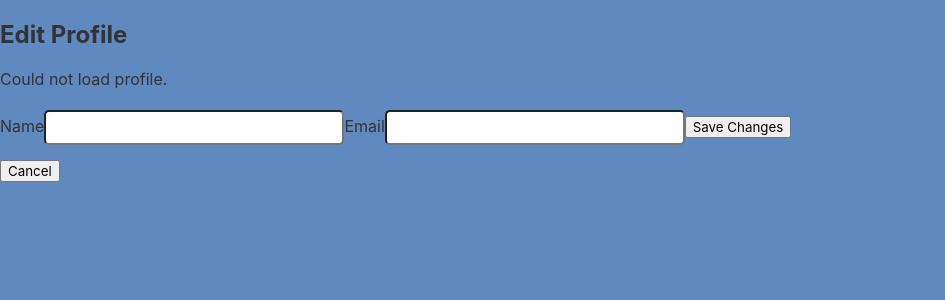
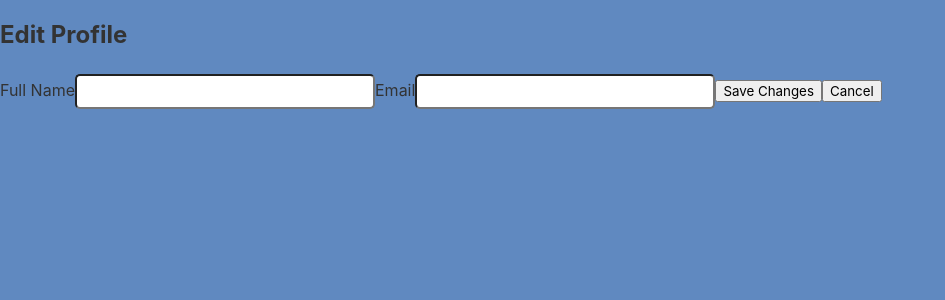
Before and after one commit to cyrussori/lost_and_found, a React (Vite) app in the folder lost_and_found/frontend/: page /edit-profile in a window 1280 px wide. Shown: the top 300 px of the page, without its empty margins (0-945 px from the left). Built offline with nearby package versions, Linux system fonts and the light colour scheme; no server answers.

Commit message:
Fixed the profile page.

```diff
--- a/lost_and_found/frontend/src/pages/EditProfile.jsx
+++ b/lost_and_found/frontend/src/pages/EditProfile.jsx
@@ -1,136 +1,84 @@
 import { useState, useEffect } from "react";
 import { useNavigate } from "react-router-dom";
+ import axios from "axios";
 
-export default function EditProfile({currentUser, setCurrentUser}) {
-  const [user, setUser] = useState(null);
-  const [form, setForm] = useState({
-    name: currentUser?.name || "",
-    email: currentUser?.email || ""
-  });
-
-  const [loading, setLoading] = useState(true);
+export default function EditProfile({ currentUser, setCurrentUser }) {
+  const [form, setForm] = useState({ name: "", email: "" });
   const [saving, setSaving] = useState(false);
   const [err, setErr] = useState(null);
 
   const nav = useNavigate();
 
-  // -------------------------
-  // Fetch current user
-  // -------------------------
+  // Load current user into the form
+  useEffect(() => {
+    if (currentUser) {
+      setForm({
+        name: currentUser.name || "",
+        email: currentUser.email || "",
+      });
+    }
+  }, [currentUser]);
 
-  useEffect(() => {
-  async function loadUser() {
-    try {
-      const res = await fetch("http://localhost:5050/api/users/me", {
-        credentials: "include",
-      });
-
-      if (!res.ok) throw new Error("Failed to fetch user");
-
-      const data = await res.json();
-
-      setUser(data);
-      setForm({
-        name: data.name,
-        email: data.email
-      });
-    } catch (e) {
-      setErr("Could not load profile.");
-    } finally {
-      setLoading(false);
-    }
-  }
-
-  loadUser();
-}, []);
-
-
-  // -------------------------
-  // Form field update
-  // -------------------------
-  const onChange = (e) => {
-    const { name, value } = e.target;
-    setForm((prev) => ({ ...prev, [name]: value }));
-  };
-
-  // -------------------------
-  // Submit handler
-  // -------------------------
 async function handleSave(e) {
   e.preventDefault();
+  setSaving(true);
   setErr(null);
-    setSaving(true);
 
   try {
-      const res = await fetch("http://localhost:5050/api/users/me", {
-        method: "PUT",
-        credentials: "include",
-        headers: {
-          "Content-Type": "application/json"
-        },
-        body: JSON.stringify({
-          name: form.name,
-          email: form.email
-        })
-});
+    const { data } = await axios.post(
+      "http://localhost:5050/api/users/me/update",
+      form,
+      { withCredentials: true } // sends session cookies
+    );
 
-      if (!res.ok) {
-        throw new Error("Profile update failed");
-      }
-
-      const updated = await res.json();
-
-      // Optional: update local user state
-      //setUser((prev) => ({ ...prev, ...form }));
-      setCurrentUser(updated);
-
-      // Navigate to profile page
-      nav(`/profile/${user.id}`);
-    } catch (e) {
-      console.error(e);
-      setErr("Failed to update profile.");
+    setCurrentUser(data.user);
+    nav(`/profile/${data.user.id}`);
+  } catch (err) {
+    console.error("Update error:", err);
+    setErr("Unable to update profile.");
   } finally {
     setSaving(false);
   }
 }
 
-  // -------------------------
-  // Loading state
-  // -------------------------
-  if (loading) return <p>Loading profile...</p>;
 
-  // -------------------------
-  // UI
-  // -------------------------
   return (
-    <div className="edit-profile-container">
+    <div className="editProfileWrapper">
       <h2>Edit Profile</h2>
+
+      <form onSubmit={handleSave} className="editProfileForm">
+        <label>
+          Full Name
+          <input
+            type="text"
+            value={form.name}
+            onChange={(e) =>
+              setForm({ ...form, name: e.target.value })
+            }
+          />
+        </label>
+
+        <label>
+          Email
+          <input
+            type="email"
+            value={form.email}
+            onChange={(e) =>
+              setForm({ ...form, email: e.target.value })
+            }
+          />
+        </label>
 
         {err && <p className="error">{err}</p>}
 
-      <form onSubmit={handleSave}>
-        <label>Name</label>
-        <input
-          name="name"
-          value={form.name}
-          onChange={onChange}
-          type="text"
-        />
-
-        <label>Email</label>
-        <input
-          name="email"
-          value={form.email}
-          onChange={onChange}
-          type="email"
-        />
-
-        <button disabled={saving}>
+        <button type="submit" disabled={saving}>
           {saving ? "Saving..." : "Save Changes"}
         </button>
+
+        <button type="button" onClick={() => nav(`/profile/${currentUser.id}`)}>
+            Cancel
+        </button>
       </form>
-
-      <button onClick={() => nav(-1)}>Cancel</button>
     </div>
   );
 }
--- a/lost_and_found/frontend/src/pages/Profile.jsx
+++ b/lost_and_found/frontend/src/pages/Profile.jsx
@@ -77,7 +77,7 @@ export default function Profile({ posts, setPosts }) {
  useEffect(() => {
   async function fetchUser() {
       try {
-        const res = await fetch("http://localhost:5050/api/users/me", {
+        const res = await fetch("http://localhost:5050/api/me", {
           credentials: "include",       // required for session cookies
         });
 
@@ -86,7 +86,7 @@ export default function Profile({ posts, setPosts }) {
         } else {
           console.log("Fetching user for profile page");
           const data = await res.json();
-          setUser(data);           // backend should send { user: {...} }
+          setUser(data.user);           // backend should send { user: {...} }
         }
       } catch (err) {
         console.error("Error fetching user:", err);
```
Also changed, not shown: 1 other file (tests, documents, lock files or other folders). Lines whose indentation alone changed are shown as unchanged.
